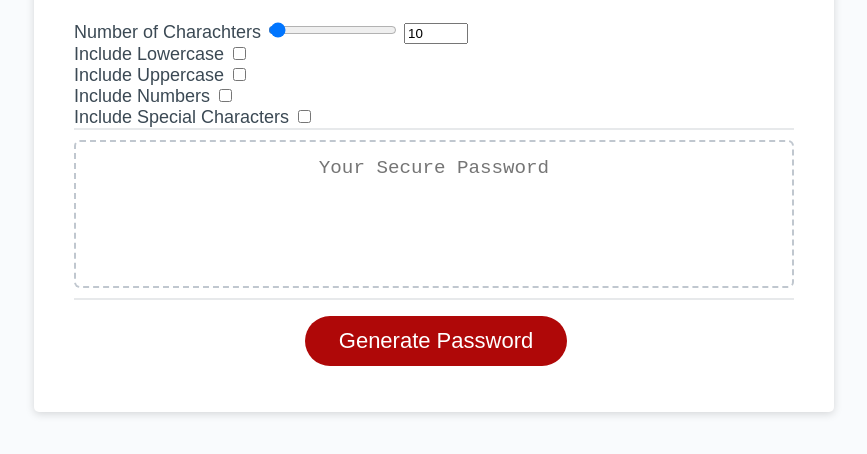
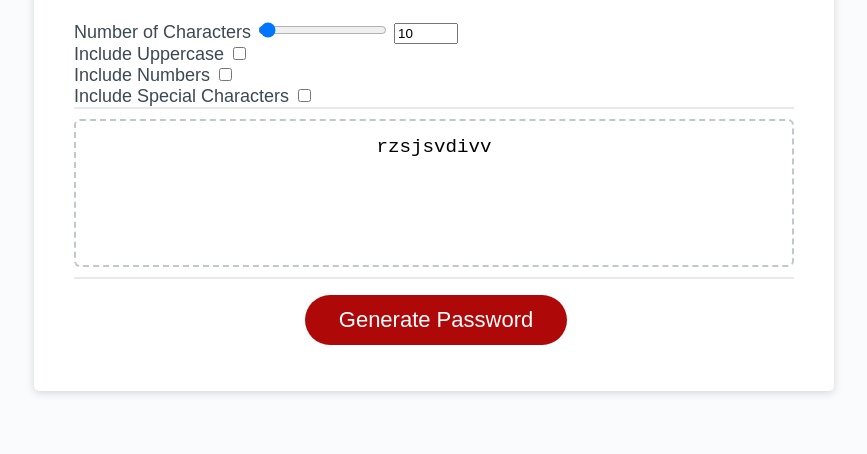
Before and after one commit to PManecci/password-generator-3, a plain HTML site: page index.html in a window 1280 px wide. Both pictures are taken after a click on the button "Generate Password". Shown: the part 216-670 px from the top of the page, without its empty margins (206-1073 px from the left). Drawn offline with Linux system fonts and the light colour scheme.

Commit message:
Password Generation & Display Functional

```diff
--- a/index.html
+++ b/index.html
@@ -12,26 +12,23 @@
       <header>
         <h1>Password Generator</h1>
       </header>
-      <div class="card">
+      <form><div class="card">
         <div class="card-header">
           <h2>Generate a Password</h2>
-          <form>
-            <label for="charachterNumber">Number of Charachters</label>
-            <input type="range" min="8" max="128" value="10" id="characterRange">
-            <input type="number" min="8" max="128" value = "10" id="characterNumber">
-            <br/>
-            <label for="includeLowercase">Include Lowercase</label>
-            <input type="checkbox" id="includeLowercase">
+            <label for="characterNumber">Number of Characters</label>
+            <input type="range" min="8" max="128" value="10"
+            id="characterRange"/>
+            <input type="number" min="8" max="128" value="10"
+            id="characterNumber"/>
             <br/>
             <label for="includeUppercase">Include Uppercase</label>
-            <input type="checkbox" id="includeUppercase">
+            <input type="checkbox" id="includeUppercase"/>
             <br/>
             <label for="includeNumbers">Include Numbers</label>
-            <input type="checkbox" id="includeNumbers">
+            <input type="checkbox" id="includeNumbers"/>
             <br/>
             <label for="includeSymbols">Include Special Characters</label>
-            <input type="checkbox" id="includeSymbols">
-          </form>
+            <input type="checkbox" id="includeSymbols"/>
         </div>
         <div class="card-body">
           <textarea
@@ -42,8 +39,9 @@
           ></textarea>
         </div>
         <div class="card-footer">
-          <button id="generate" class="btn">Generate Password</button>
+          <button type="submit" id="generate" class="btn">Generate Password</button>
         </div>
+      </form>
       </div>
     </div>
     <script src="script.js" defer></script>
--- a/script.js
+++ b/script.js
@@ -1,27 +1,9 @@
-// Assignment code here
-
-
 // Get references to the #generate element
-////var generateBtn = document.querySelector("#generate");
-
-// Write password to the #password input
-//function writePassword() {
- // var password = generatePassword();
-  //var passwordText = document.querySelector("#password");
-
- // passwordText.value = password;
-
-//}
-
-// Add event listener to generate button
-//generateBtn.addEventListener("click", writePassword);
-
-
-//When the user clicks the generate button they should be prompted to select password criteria
+var generateBtn = document.querySelector("#generate");
 
 //User specifies length of password between 8 and 128 characters
 const characterRange = document.getElementById('characterRange')
-const characterNumber = document.getElementById('charachterNumber')
+const characterNumber = document.getElementById('characterNumber')
 
 characterRange.addEventListener('input', syncCharacterAmount)
 characterNumber.addEventListener('input', syncCharacterAmount)
@@ -30,12 +12,58 @@ function syncCharacterAmount(e) {
   const value = e.target.value
   characterRange.value = value
   characterNumber.value = value
-};
+}
 
 //User specifies character types needed (lowercase, uppercase, numeric and/or special charaters)
+const includeUpperCaseElement = document.getElementById('includeUppercase')
+const includeNumbersElement = document.getElementById('includeNumbers')
+const includeSymbolsElement = document.getElementById('includeSymbols')
+const passwordDisplay = document.getElementById('password')
 
-//Confirm user input and that at least one character type has been selected
+const LOWERCASE_CHAR_CODES = arrayFromLowToHigh(97, 122)
+const UPPERCASE_CHAR_CODES = arrayFromLowToHigh(65, 90)
+const NUMBER_CHAR_CODES = arrayFromLowToHigh(48, 57)
+const SYMBOL_CHAR_CODES = arrayFromLowToHigh(33, 47).concat(
+  arrayFromLowToHigh(58, 64)
+  ).concat(
+    arrayFromLowToHigh(91, 96)
+  ).concat(
+    arrayFromLowToHigh(123, 126)
+  )
 
 //Generate Password
+generateBtn.addEventListener("click", e => {
+  e.preventDefault()
+  const characterAmount = characterNumber.value
+  const includeUppercase = includeUpperCaseElement.checked
+  const includeNumbers = includeNumbersElement.checked
+  const includeSymbols = includeSymbolsElement.checked
+  const password = generatePassword(characterAmount,
+    includeUppercase, includeNumbers, includeSymbols);
+  passwordDisplay.innerText = password
+})
+
+function generatePassword(characterAmount,
+  includeUppercase, includeNumbers, includeSymbols) {
+    let charCodes = LOWERCASE_CHAR_CODES
+    if (includeUppercase) charCodes = charCodes.concat(UPPERCASE_CHAR_CODES)
+    if (includeNumbers) charCodes = charCodes.concat(NUMBER_CHAR_CODES)
+    if (includeSymbols) charCodes = charCodes.concat(SYMBOL_CHAR_CODES)
+    const passwordCharacters = []
+    for (let i = 0; i < characterAmount; i++) {
+      const characterCode = charCodes[Math.floor(Math.random() *
+        charCodes.length)]
+      passwordCharacters.push(String.fromCharCode(characterCode))
+    }
+    return passwordCharacters.join('')
+  }
+
+function arrayFromLowToHigh(low, high) {
+  const array = []
+  for (let i = low; i<= high; i++) {
+    array.push(i)
+  }
+  return array
+}
 
 //Display Password
```
